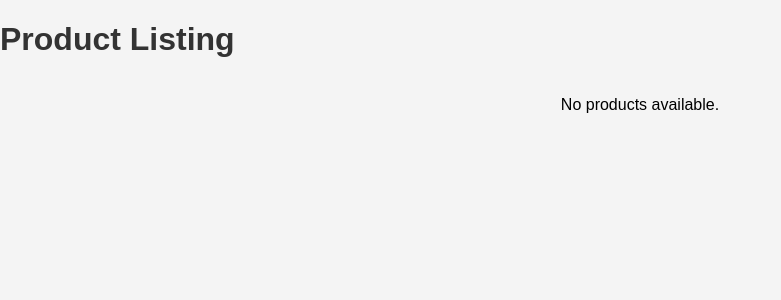
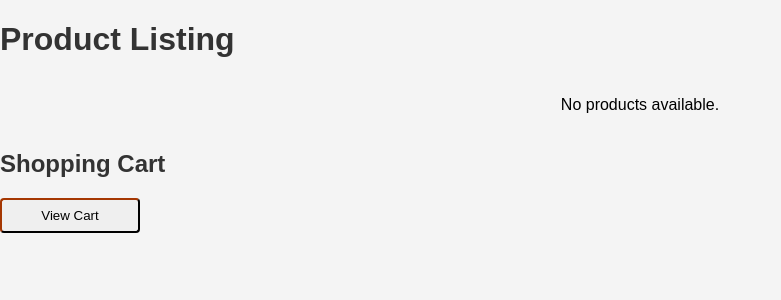
Before and after one commit to NJashua/inventorymanagement, a Flask app: template ProductApp/templates/index.html in a window 1280 px wide. Shown: the top 300 px of the page, without its empty margins (0-781 px from the left). Run offline with Flask 3, Linux system fonts and the light colour scheme; the template is opened without the code that fills it, so the values that code supplies are empty.

Commit message:
some changes are done like adding items to the cart and remving them also styles with sample and better ui

```diff
--- a/ProductApp/productsdata.py
+++ b/ProductApp/productsdata.py
@@ -1,4 +1,4 @@
-from flask import Flask, render_template
+from flask import Flask, render_template, session, redirect, url_for
 import snowflake.connector
 
 # Snowflake connection parameters
@@ -11,6 +11,7 @@ snowflake_config = {
 }
 
 app = Flask(__name__)
+app.secret_key = b'_5#y2L"F4Q8z\n\xec]/'
 
 # Function to fetch product data from Snowflake
 def get_products():
@@ -58,6 +59,27 @@ def get_product_by_name(name):
 
     return product
 
+# Function to add product to cart
+def add_to_cart(name):
+    product = get_product_by_name(name)
+    if product:
+        if 'cart' not in session:
+            session['cart'] = []
+
+        session['cart'].append(product)
+        session.modified = True  # Set session.modified to True after modifying the session
+        print("Product added to cart:", product)
+
+# Function to remove product from cart
+def remove_from_cart(name):
+    if 'cart' in session:
+        session['cart'] = [item for item in session['cart'] if item[1] != name]
+        session.modified = True  # Set session.modified to True after modifying the session
+
+# Function to get cart contents
+def get_cart():
+    return session.get('cart', [])
+
 @app.route('/')
 def index():
     # Fetch product data
@@ -70,5 +92,21 @@ def product(name):
     product = get_product_by_name(name)
     return render_template('product.html', product=product)
 
+@app.route('/add_to_cart/<string:name>', methods=['POST'])
+def add_to_cart_route(name):
+    add_to_cart(name)
+    return redirect(url_for('index'))
+
+@app.route('/remove_from_cart/<string:name>', methods=['POST'])
+def remove_from_cart_route(name):
+    remove_from_cart(name)
+    return redirect(url_for('cart'))
+
+@app.route('/cart')
+def cart():
+    cart_contents = get_cart()
+    print("Cart contents:", cart_contents)
+    return render_template('cart.html', cart_contents=cart_contents)
+
 if __name__ == '__main__':
     app.run(debug=True)
--- a/ProductApp/static/styles.css
+++ b/ProductApp/static/styles.css
@@ -56,7 +56,7 @@ h1, h2 {
     border-radius: 4px;
     border-color: hsl(20, 98%, 16%);
     color: #000000;
-
+    margin-bottom: 10px;
 }
 .head{
     color: rgb(82, 12, 12);
@@ -67,3 +67,9 @@ h1, h2 {
 .product-title{
     color: #7a0000;
 }
+.empty-para{
+    color: #5c0000;
+    font-family: "Roboto";
+    font-size: 35px;
+    font-weight: 700;
+}
--- a/ProductApp/templates/index.html
+++ b/ProductApp/templates/index.html
@@ -1,4 +1,3 @@
-<!-- index.html -->
 <!DOCTYPE html>
 <html lang="en">
 <head>
@@ -13,14 +12,27 @@
         {% if products %}
             {% for product in products %}
                 <div class="product">
-                    <h2>{{ product[1] }}</h2> <!-- Assuming name is at index 1 in the product tuple -->
-                    <p>Price: {{ product[3] }}</p> <!-- Assuming price is at index 3 in the product tuple -->
-                    <a href="/product/{{ product[1] }}">View Details</a> <!-- Assuming name is used for product details route -->
+                    <h2>{{ product[1] }}</h2>
+                    <p>Price: {{ product[3] }}</p>
+                    <form action="/add_to_cart/{{ product[1] }}" method="post">
+                        <button type="submit" class="button">Add to Cart</button>
+                    </form>
+                    <a href="/product/{{ product[1] }}"><button type="submit" class="button">View Details</button></a>
                 </div>
             {% endfor %}
         {% else %}
             <p>No products available.</p>
         {% endif %}
     </div>
+    <!-- Display cart items -->
+    <div class="cart">
+        <h2>Shopping Cart</h2>
+        <ul>
+            {% for item in cart_contents %}
+                <li>{{ item[1] }} - {{ item[3] }}</li>
+            {% endfor %}
+        </ul>
+        <a href="/cart"><button class="button">View Cart</button></a>
+    </div>
 </body>
 </html>
--- a/ProductApp/templates/product.html
+++ b/ProductApp/templates/product.html
@@ -1,4 +1,3 @@
-<!-- product.html -->
 <!DOCTYPE html>
 <html lang="en">
 <head>
@@ -16,7 +15,7 @@
             <p class="para">Price: {{ product[3] }}</p>
             <p class="para">Quantity Available: {{ product[2] }}</p>
             <img src="{{ product[5] }}" alt="{{ product[1] }}">
-            <a href="/"><button class="button">GO Back</button></a>
+            <a href="/"><button type="submit" class="button">GO Back</button></a>
         {% else %}
             <p>Product not found.</p>
         {% endif %}
```
Also changed, not shown: ProductApp/templates/cart.html (added, +31 -0 lines).
